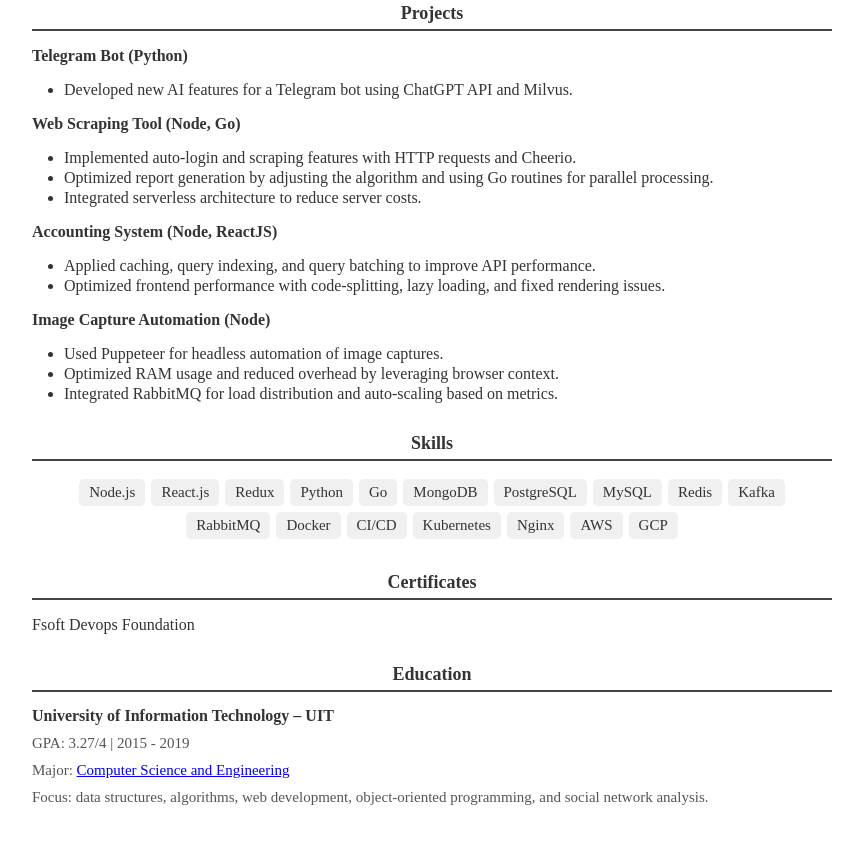
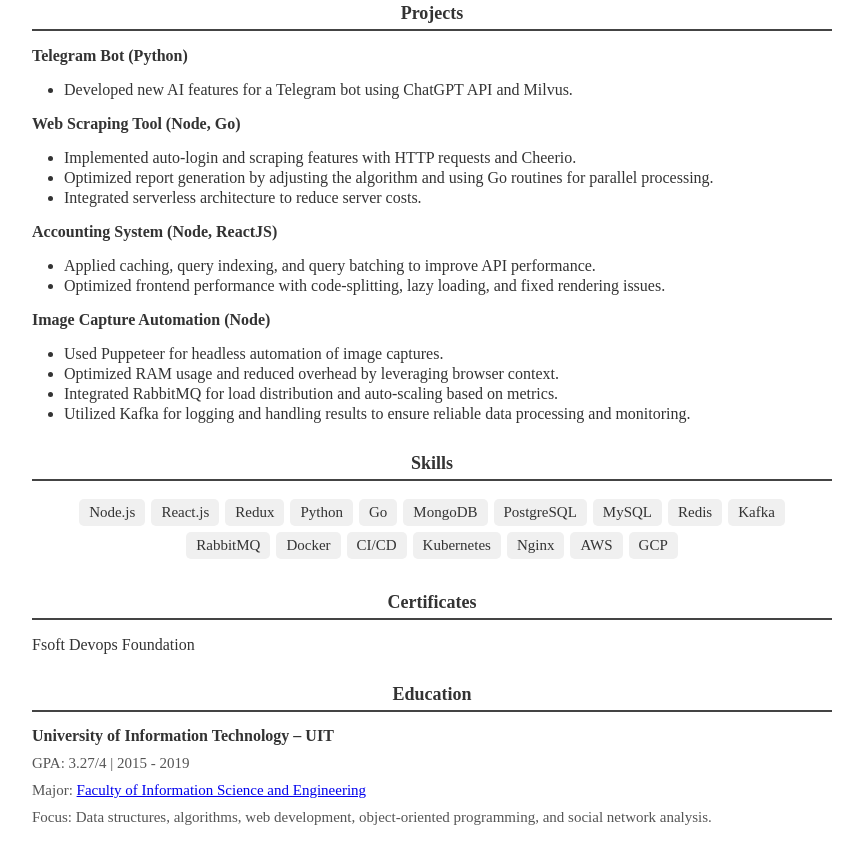
Before and after one commit to khangleswe/khangleswe.github.io, a plain HTML site: page index.html in a window 1280 px wide. Shown: the part 334-1186 px from the top of the page, without its empty margins (208-1071 px from the left). Drawn offline with Linux system fonts and the light colour scheme.

Commit message:
update cv

```diff
--- a/index.html
+++ b/index.html
@@ -228,6 +228,7 @@
                 <li>Used Puppeteer for headless automation of image captures.</li>
                 <li>Optimized RAM usage and reduced overhead by leveraging browser context.</li>
                 <li>Integrated RabbitMQ for load distribution and auto-scaling based on metrics.</li>
+                <li>Utilized Kafka for logging and handling results to ensure reliable data processing and monitoring.</li>
             </ul>
         </div>
     </div>
@@ -270,8 +271,8 @@
         <div class="school">
             <b>University of Information Technology – UIT</b>
             <p class="sub-info">GPA: 3.27/4 | 2015 - 2019</p>
-            <p class="sub-info">Major: <a target="_blank" href="https://fit.uit.edu.vn/">Computer Science and Engineering</a></p>
-            <p class="sub-info">Focus: data structures, algorithms, web development, object-oriented programming, and social network analysis.</p>
+            <p class="sub-info">Major: <a target="_blank" href="https://fit.uit.edu.vn/">Faculty of Information Science and Engineering</a></p>
+            <p class="sub-info">Focus: Data structures, algorithms, web development, object-oriented programming, and social network analysis.</p>
         </div>
     </div>
 </div>
```
